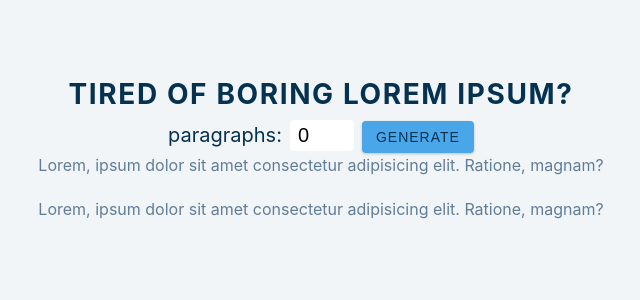
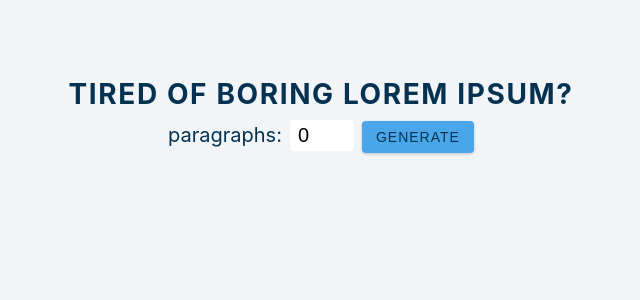
Before and after one commit to wkberezowski/react-projects, a React (Create React App) app: page / in a window 1280 px wide. Shown: the top 300 px of the page, without its empty margins (319-959 px from the left). Built offline with nearby package versions, Linux system fonts and the light colour scheme.

Commit message:
added generating pargraphs

```diff
--- a/src/App.js
+++ b/src/App.js
@@ -6,7 +6,14 @@ function App() {
 
   const handleSubmit = (e) => {
     e.preventDefault();
-    console.log('hello world');
+    let amount = parseInt(count);
+    if (count <= 0) {
+      amount = 1;
+    }
+    if (count > 8) {
+      amount = 8;
+    }
+    setText(data.slice(0, amount));
   };
 
   return (
@@ -26,14 +33,9 @@ function App() {
         </button>
       </form>
       <article className='lorem-text'>
-        <p>
-          Lorem, ipsum dolor sit amet consectetur adipisicing elit. Ratione,
-          magnam?
-        </p>
-        <p>
-          Lorem, ipsum dolor sit amet consectetur adipisicing elit. Ratione,
-          magnam?
-        </p>
+        {text.map((item, index) => {
+          return <p key={index}>{item}</p>;
+        })}
       </article>
     </section>
   );
```
